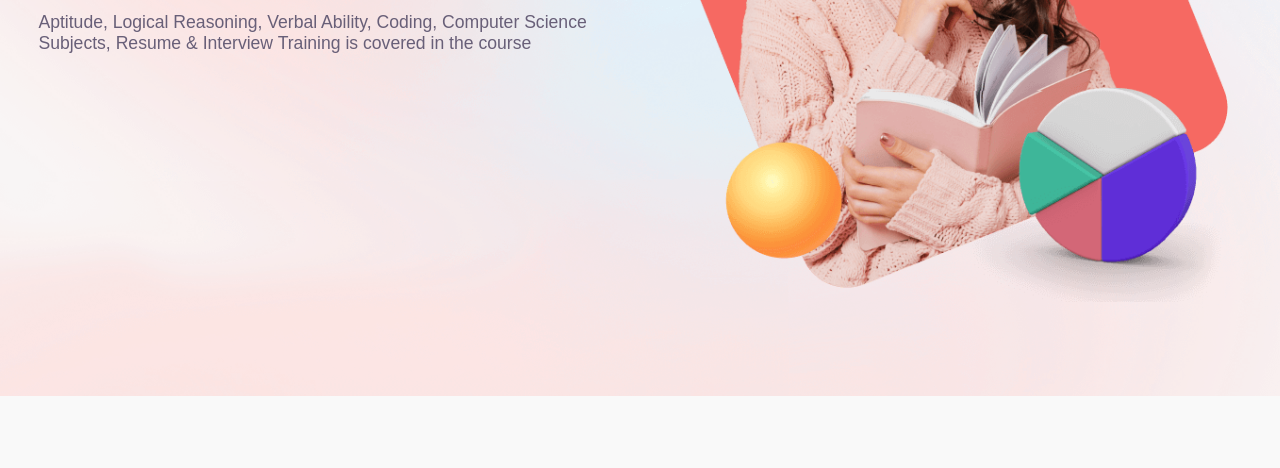
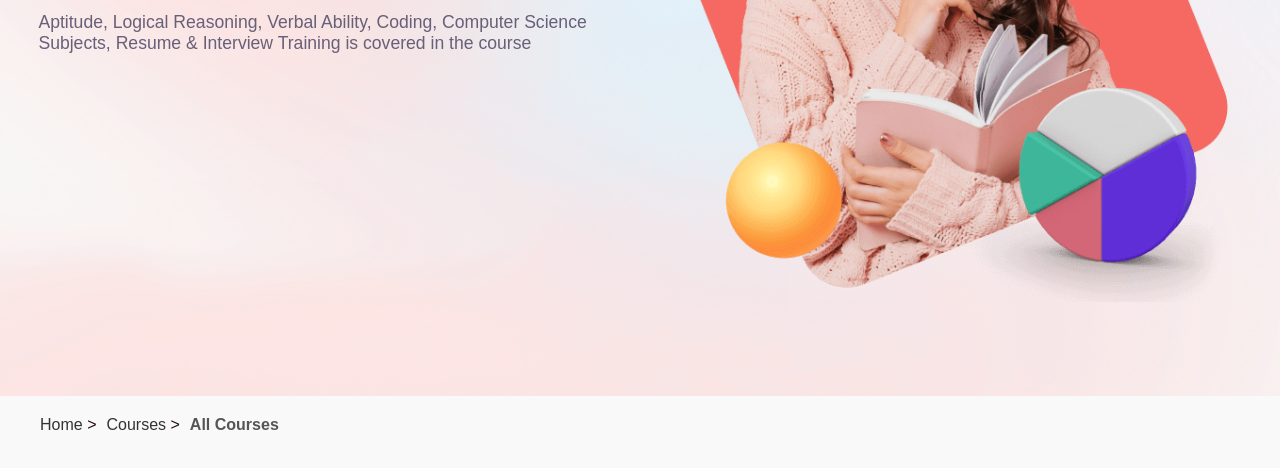
Before and after one commit to Scilentvishal/client_Pro, a plain HTML site: page allCourses.html in a window 1280 px wide. Shown: the part 404-872 px from the top of the page. Before the commit the page ends 840 px from the top, so only its background shows below. Drawn offline with nearby package versions, Linux system fonts and the light colour scheme; no server answers.

Commit message:
breadcrumbs added

```diff
--- a/allCourses.html
+++ b/allCourses.html
@@ -1,15 +1,14 @@
 <!DOCTYPE html>
 <html lang="en">
+
 <head>
   <meta charset="UTF-8" />
   <meta name="viewport" content="width=device-width, initial-scale=1.0" />
   <title>YouTube-Like Landing Page</title>
   <link rel="stylesheet" type="text/css" href="css/style.css" />
+  <link rel="stylesheet" type="text/css" href="css/breadCrumbs.css" />
 
-    <link
-      rel="stylesheet"
-      href="https://unpkg.com/boxicons@latest/css/boxicons.min.css"
-    />
+  <link rel="stylesheet" href="https://unpkg.com/boxicons@latest/css/boxicons.min.css" />
   <style>
     * {
       padding: 0;
@@ -125,12 +124,6 @@
         Aptitude, Logical Reasoning, Verbal Ability, Coding, Computer Science
         Subjects, Resume & Interview Training is covered in the course
       </p>
-        <!-- <div class="latter">
-				<form>
-					<input type="email" placeholder="Write Your Email" required>
-					<input type="submit" value="Let's Start" required>
-				</form>
-			</div> -->
     </div>
 
     <div class="home-img">
@@ -142,10 +135,52 @@
     </header> -->
 
   <div class="main-container">
+    <span id="breadcrumbs"></span>
     <div class="recommended-videos" id="videocontainer"></div>
   </div>
   <script type="text/javascript" src="js/script.js"></script>
   <script>
+    const breadcrumbData = [
+      { label: "Home", url: "/" },
+      { label: "Courses", url: "/allCourses.html" },
+      { label: "All Courses", url: "/allCourses.html/page" },
+    ];
+
+    function createBreadcrumbs() {
+      const breadcrumbsContainer = document.getElementById("breadcrumbs");
+
+      // Clear previous breadcrumbs
+      breadcrumbsContainer.innerHTML = "";
+
+      // Create breadcrumb items
+      breadcrumbData.forEach((item, index) => {
+        const breadcrumbItem = document.createElement("span");
+        breadcrumbItem.className = "breadcrumb-item";
+
+        if (index < breadcrumbData.length - 1) {
+          // If not the last item, create a link
+          const link = document.createElement("a");
+          link.href = item.url;
+          link.textContent = item.label;
+          breadcrumbItem.appendChild(link);
+
+          // Add a separator
+          const separator = document.createElement("span");
+          separator.textContent = " > ";
+          breadcrumbItem.appendChild(separator);
+        } else {
+          // If the last item, display without a link
+          breadcrumbItem.textContent = item.label;
+        }
+
+        // Append the breadcrumb item to the container
+        breadcrumbsContainer.appendChild(breadcrumbItem);
+      });
+    }
+
+    // Call the function to create breadcrumbs
+    createBreadcrumbs();
+
     const apiKey = "AIzaSyBLBgv1qQcPij0nR9xS9IP5tm6dLjYdmLE"; // Replace with your YouTube Data API key
     const channelId = "UCA6yfpYhy5sWMjRGOT-OAIQ"; // Replace with the channel ID
 
@@ -165,6 +200,7 @@
 
     function append(data) {
       let container = document.getElementById("videocontainer");
+      let breadCromTitle = document.getelement
 
       data.forEach(({ snippet, id }) => {
         let img = snippet?.thumbnails?.high?.url;
@@ -194,4 +230,5 @@
     fetchPlaylists();
   </script>
 </body>
+
 </html>
--- /dev/null
+++ b/css/breadCrumbs.css
@@ -0,0 +1,21 @@
+nav#breadcrumbs {
+    margin: 10px 0;
+    padding: 10px;
+    background-color: #f4f4f4;
+    font-size: 14px;
+  }
+
+  .breadcrumb-item {
+    display: inline-block;
+    margin-right: 10px;
+  }
+
+  .breadcrumb-item a {
+    text-decoration: none;
+    color: #333;
+  }
+
+  .breadcrumb-item:last-child {
+    font-weight: bold;
+    color: #555; /* Change color for the last item to indicate it's the current page */
+  }
```
Lines whose indentation alone changed are shown as unchanged.
